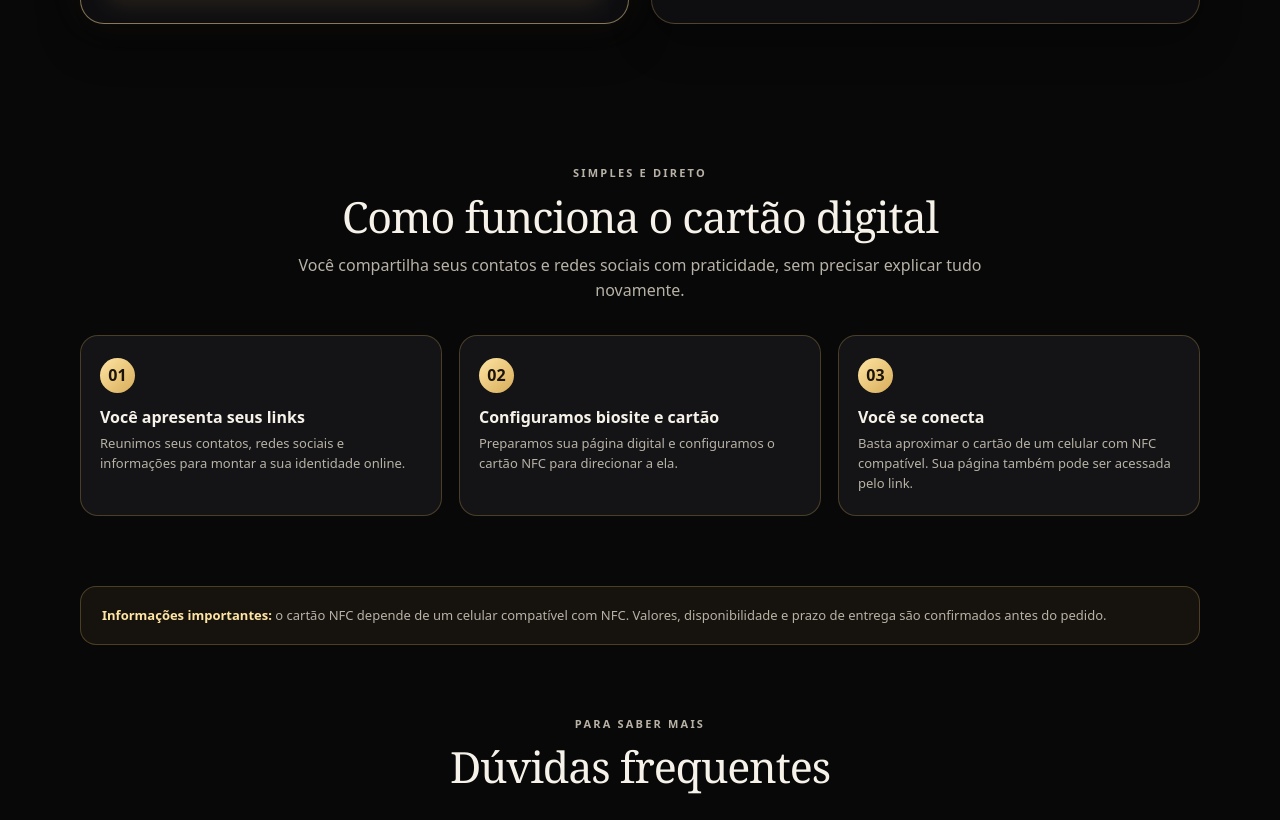
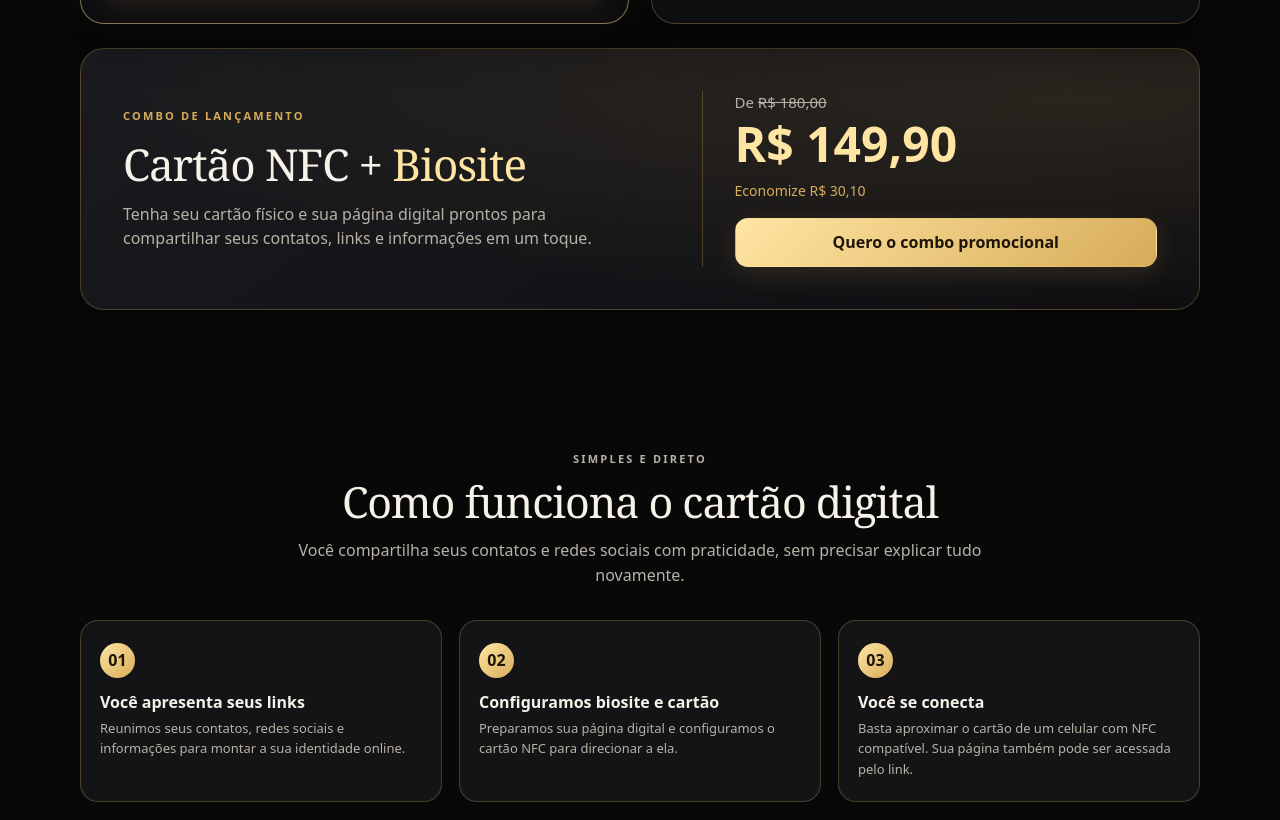
Before and after one commit to nmatheusandr-afk/loja-nfc, a plain HTML site: page index.html in a window 1280 px wide. Shown: the part 1795-2615 px from the top of the page. Drawn offline with Linux system fonts and the light colour scheme.

Commit message:
Adicionar combo promocional ao catálogo completo preservando produtos e artes

```diff
--- a/index.html
+++ b/index.html
@@ -134,6 +134,9 @@ button:focus-visible,a:focus-visible,summary:focus-visible{outline:2px solid var
 .price-note{font-size:25px}
 @media(max-width:870px){.hero-grid{grid-template-columns:1fr;min-height:0;gap:12px;padding-block:45px 28px}.hero-showcase{min-height:390px}}
 @media(max-width:560px){.hero-showcase{min-height:270px;height:74vw;max-height:390px}.hero-card{width:86%;top:8%}.hero-card.back{width:70%;bottom:5%}.photo{min-height:250px;padding-top:48px}.photo img{height:245px}#produto-01 .photo img{max-height:280px}}
+.launch-combo{display:grid;grid-template-columns:1.2fr 1fr;gap:32px;align-items:center;margin-top:24px;padding:clamp(24px,4vw,42px);border:1px solid var(--stroke);border-radius:24px;background:radial-gradient(ellipse at 90% 20%,rgba(215,172,89,.12),transparent 70%),linear-gradient(145deg,#1b1b1f,#0e0e11);box-shadow:0 18px 42px rgba(0,0,0,.32)}
+.combo-copy h2{font-size:clamp(30px,4vw,44px);margin:0 0 12px}.combo-copy>p:not(.kicker){color:var(--mut);margin:0;max-width:520px}.combo-offer{border-left:1px solid var(--stroke);padding-left:32px}.combo-old{color:var(--mut);font-size:15px}.combo-price{font-size:clamp(34px,5vw,48px);font-weight:800;color:var(--gold2);line-height:1.2}.combo-saving{color:var(--gold);font-size:14px;margin:8px 0 16px}.combo-offer .btn{width:100%}
+@media(max-width:870px){.launch-combo{max-width:640px;margin-inline:auto;grid-template-columns:1fr;gap:20px}.combo-offer{border-left:0;border-top:1px solid var(--stroke);padding:20px 0 0}}
 </style>
 </head>
 <body>
@@ -161,6 +164,10 @@ button:focus-visible,a:focus-visible,summary:focus-visible{outline:2px solid var
  <section class="section wrap" id="solucoes">
   <div class="section-header"><p class="kicker">Produtos e serviços</p><h2>Soluções para <span class="highlight">sua presença digital.</span></h2><p>Escolha o produto ou serviço ideal para você e sua empresa.</p></div>
   <div class="solutions" id="products"></div>
+  <article class="launch-combo" id="combo-promocional" aria-labelledby="combo-title">
+   <div class="combo-copy"><p class="kicker">Combo de lançamento</p><h2 id="combo-title">Cartão NFC + <span class="highlight">Biosite</span></h2><p>Tenha seu cartão físico e sua página digital prontos para compartilhar seus contatos, links e informações em um toque.</p></div>
+   <div class="combo-offer"><div class="combo-old">De <s>R$ 180,00</s></div><div class="combo-price">R$ 149,90</div><p class="combo-saving">Economize R$ 30,10</p><a class="btn" id="comboContact" href="https://wa.me/5512982907755?text=Ol%C3%A1%21%20Tenho%20interesse%20no%20combo%20promocional%20de%20Cart%C3%A3o%20NFC%20%2B%20Biosite%20por%20R%24%20149%2C90.%20Gostaria%20de%20saber%20como%20funciona%20e%20o%20prazo." target="_blank" rel="noopener noreferrer">Quero o combo promocional</a></div>
+  </article>
  </section>
  <section class="section wrap" id="como-funciona">
   <div class="section-header"><p class="kicker">Simples e direto</p><h2>Como funciona o cartão digital</h2><p>Você compartilha seus contatos e redes sociais com praticidade, sem precisar explicar tudo novamente.</p></div>
```
